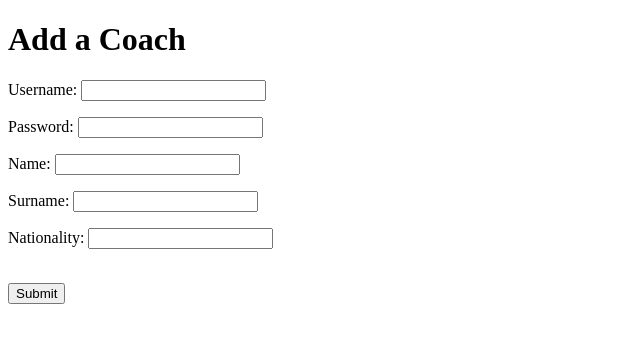
After one commit to tenacke/volleydb, a Django app: page /add_coach in a window 1280 px wide. The commit adds this page. Shown: the top 343 px of the page, without its empty margins (0-640 px from the left). Run offline with Django 5.2, Linux system fonts and the light colour scheme.

Commit message:
add coach implemented, needs checks

```diff
--- /dev/null
+++ b/user/templates/add_coach.html
@@ -0,0 +1,20 @@
+<!DOCTYPE html>
+<html lang="en">
+<head>
+    <meta charset="UTF-8">
+    <meta name="viewport" content="width=device-width, initial-scale=1.0">
+    <title>Add a Coach</title>
+</head>
+<body>
+
+    <h1>Add a Coach</h1>
+
+    <form action="/add_coach" method="post">
+        {% csrf_token %}
+        {{ form.as_p }}
+        <br>
+        <input type="submit" value="Submit">
+    </form>
+
+</body>
+</html>
--- a/user/templates/home.html
+++ b/user/templates/home.html
@@ -12,6 +12,8 @@
     {% if type == "manager" %}
         <ul>
             <li><a href="http://127.0.0.1:8000/add_player">Add Player</a></li>
+            <li><a href="http://127.0.0.1:8000/add_coach">Add Coach</a></li>
+
         </ul>
     {% endif %}
 
--- a/user/urls.py
+++ b/user/urls.py
@@ -5,4 +5,5 @@ urlpatterns = [
     path('', views.index, name='index'),
     path('home/', views.home, name='home'),
     path('add_player', views.add_player, name='add_player'),
+    path('add_coach', views.add_coach, name='add_player'),
 ]
--- a/user/utils/dbmanager.py
+++ b/user/utils/dbmanager.py
@@ -7,6 +7,8 @@ class MySQLManager:
             host="localhost",
             port=3306,
             database="volleydb1",
+            user = "root",
+            password = "Turkiyegunesli2001"
         )
         self.cursor = self.connection.cursor()
 
@@ -65,6 +67,20 @@ class MySQLManager:
         self.cursor.reset()
         return positions
 
+    def add_coach(self, username, password, name, surname, nationality):
+        try:
+            self.cursor.execute("INSERT INTO user(username, password, name, surname) VALUES (%s, %s, %s, %s)",
+                                (username, password, name, surname))
+            self.cursor.execute("INSERT INTO coach(username, nationality) VALUES (%s, %s)",
+                                (username, nationality))
+            self.connection.commit()
+        except Exception as e:
+            self.connection.rollback()
+            print("Error occurred during player insertion:", e)
+            raise
+        finally:
+            self.cursor.reset()
+
     def add_player(self, username, password, name, surname, dob, height, weight, selected_teams, selected_positions):
         try:
             self.cursor.execute("INSERT INTO user(username, password, name, surname) VALUES (%s, %s, %s, %s)",
--- a/user/utils/forms.py
+++ b/user/utils/forms.py
@@ -5,6 +5,13 @@ from .dbmanager import MySQLManager
 class UserForm(forms.Form):
     username = forms.CharField(label='Username', max_length=100)
     password = forms.CharField(label='Password', max_length=100)
+
+class CoachForm(forms.Form):
+    username = forms.CharField(label='Username', max_length=100, required = True)
+    password = forms.CharField(label='Password', max_length=100, required = False)
+    name = forms.CharField(label='Name', required=False)
+    surname = forms.CharField(label='Surname', required=False)
+    nationality = forms.CharField(label='Nationality', required=True)
 
 class PlayerForm(forms.Form):
     username = forms.CharField(label='Username', required=True)
--- a/user/views.py
+++ b/user/views.py
@@ -6,7 +6,7 @@ from django.contrib import messages
 
 
 
-from .utils.forms import UserForm, PlayerForm
+from .utils.forms import *
 from .utils.usercontroller import UserController
 
 # Create your views here.
@@ -32,6 +32,25 @@ def home(request):
     if 'username' not in request.session:
         return redirect("index")
     return render(request, 'home.html', {'type': request.session['type']})
+
+def add_coach(request):
+    manager = MySQLManager()
+    if request.method == 'POST':
+        form = CoachForm(request.POST)
+        if form.is_valid():
+            username = form.cleaned_data['username']
+            password = form.cleaned_data['password']
+            name = form.cleaned_data['name']
+            surname = form.cleaned_data['surname']
+            nationality = form.cleaned_data['nationality']
+
+        manager.add_coach(username, password, name, surname, nationality)
+        return render(request, 'home.html',  {'type': request.session['type']})
+    else:
+        form = CoachForm()
+
+    return render(request, 'add_coach.html', {'form': form})
+
 
 def add_player(request):
     manager = MySQLManager()
```
